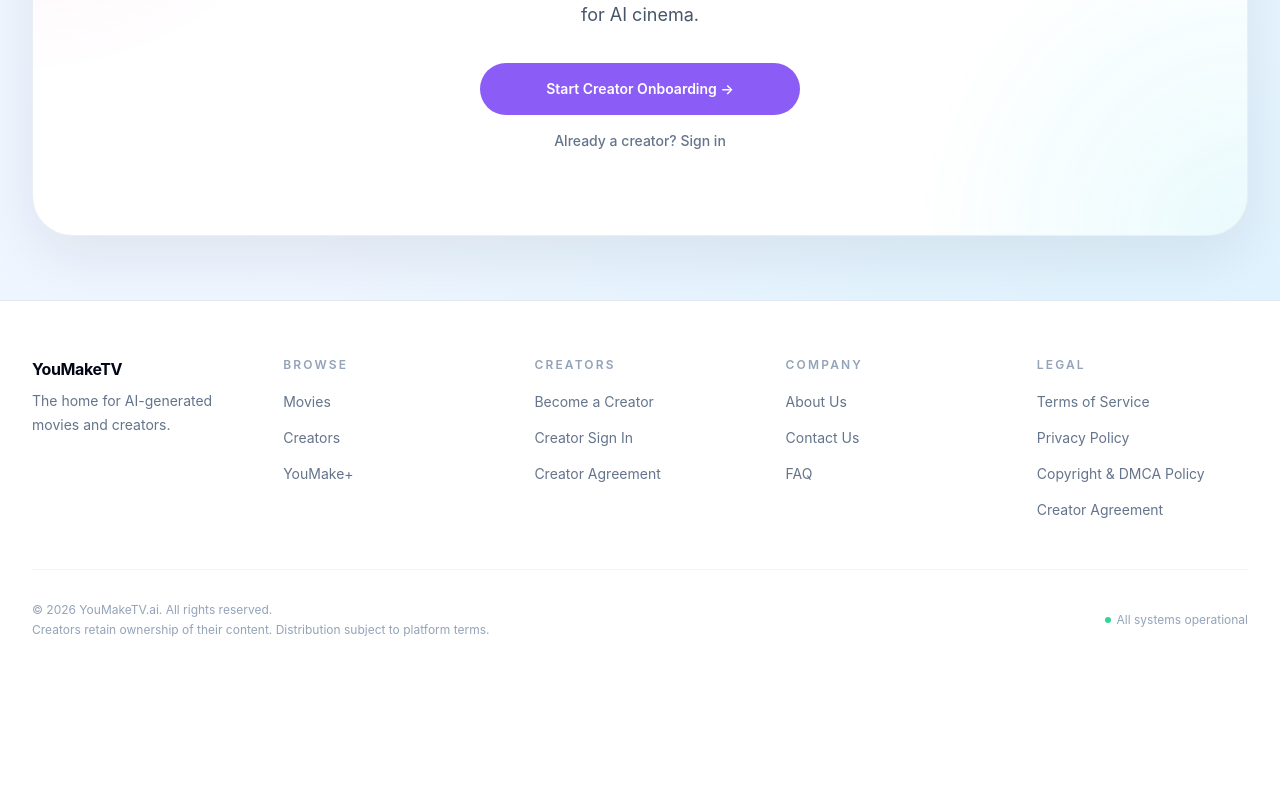
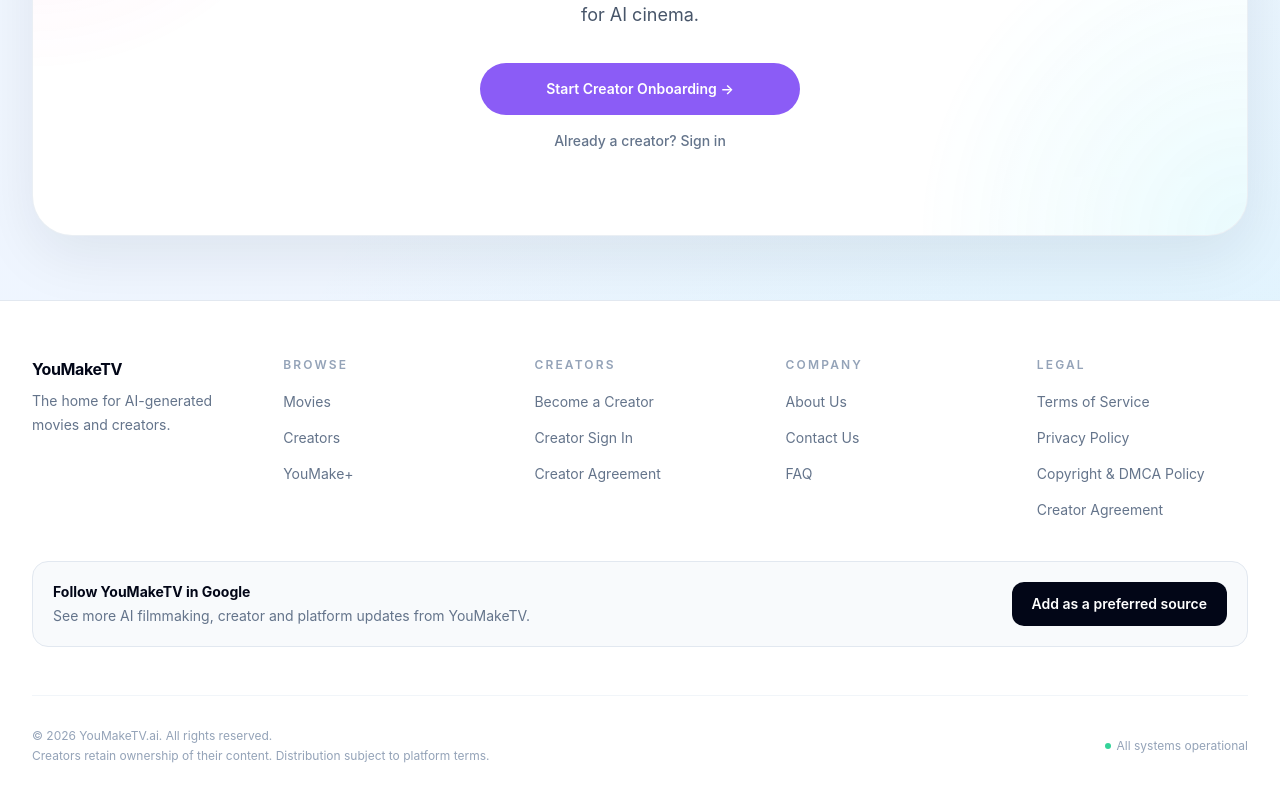
Before and after one commit to amiregel1-lab/YouMakeTV, a React (Vite) app: page /creator in a window 1280 px wide. Shown: the part 3634-4434 px from the top of the page. Before the commit the page ends 4328 px from the top, so only its background shows below. Built offline with nearby package versions, Linux system fonts and the light colour scheme; no server answers; the database is empty.

Commit message:
feat: add Google preferred source CTA

```diff
--- a/api/admin/dashboard.js
+++ b/api/admin/dashboard.js
@@ -26,7 +26,7 @@
   setServiceHeaders,
 } from '../_lib/service.js';
 
-const EVENT_TYPES = ['trailer_play', 'purchase', 'signup', 'subscription', 'movie_view'];
+const EVENT_TYPES = ['trailer_play', 'purchase', 'signup', 'subscription', 'movie_view', 'preferred_source_click'];
 const FEED_LIMIT = 40;
 
 function isoOrNull(value) {
--- a/api/track.js
+++ b/api/track.js
@@ -31,7 +31,7 @@
   verifySessionToken,
 } from './_lib/session.js';
 
-const ALLOWED_TYPES = new Set(['trailer_play', 'purchase', 'signup', 'subscription', 'movie_view']);
+const ALLOWED_TYPES = new Set(['trailer_play', 'purchase', 'signup', 'subscription', 'movie_view', 'preferred_source_click']);
 
 const SUPABASE_URL = process.env.SUPABASE_URL || process.env.VITE_SUPABASE_URL;
 const SERVICE_KEY = process.env.SUPABASE_SERVICE_ROLE_KEY;
--- a/src/components/Footer.tsx
+++ b/src/components/Footer.tsx
@@ -1,4 +1,5 @@
 import { useNavigate } from 'react-router-dom';
+import { logEvent } from '../lib/eventService';
 
 export default function Footer() {
   const navigate = useNavigate();
@@ -71,6 +72,23 @@
           </div>
         </div>
 
+        <aside className="mt-10 rounded-2xl border border-slate-200 bg-slate-50 px-5 py-5 sm:flex sm:items-center sm:justify-between sm:gap-6" aria-label="Add YouMakeTV as a preferred Google source">
+          <div>
+            <p className="text-sm font-bold text-slate-950">Follow YouMakeTV in Google</p>
+            <p className="mt-1 text-sm text-slate-500">See more AI filmmaking, creator and platform updates from YouMakeTV.</p>
+          </div>
+          <a
+            href="https://www.google.com/preferences/source?q=www.youmaketv.ai"
+            className="mt-4 inline-flex min-h-11 flex-none items-center justify-center rounded-xl bg-slate-950 px-5 py-3 text-sm font-semibold text-white transition hover:bg-slate-800 sm:mt-0"
+            rel="noopener noreferrer"
+            onClick={() => logEvent('preferred_source_click', { title: 'site_footer' })}
+            data-event="preferred_source_click"
+            data-placement="site_footer"
+          >
+            Add as a preferred source
+          </a>
+        </aside>
+
         {/* Bottom row */}
         <div className="mt-12 pt-8 border-t border-slate-100 flex flex-col sm:flex-row items-start sm:items-center justify-between gap-4">
           <div className="space-y-1">
--- a/src/lib/eventService.ts
+++ b/src/lib/eventService.ts
@@ -2,7 +2,7 @@
 // logEvent() is fire-and-forget and NEVER throws — tracking must not break the UI.
 // getTodayEventCounts() powers the admin "Today" dashboard's real engagement counts.
 
-export type EventType = 'trailer_play' | 'purchase' | 'signup' | 'subscription' | 'movie_view';
+export type EventType = 'trailer_play' | 'purchase' | 'signup' | 'subscription' | 'movie_view' | 'preferred_source_click';
 
 import { loadAdminSession } from './storage';
 
```
